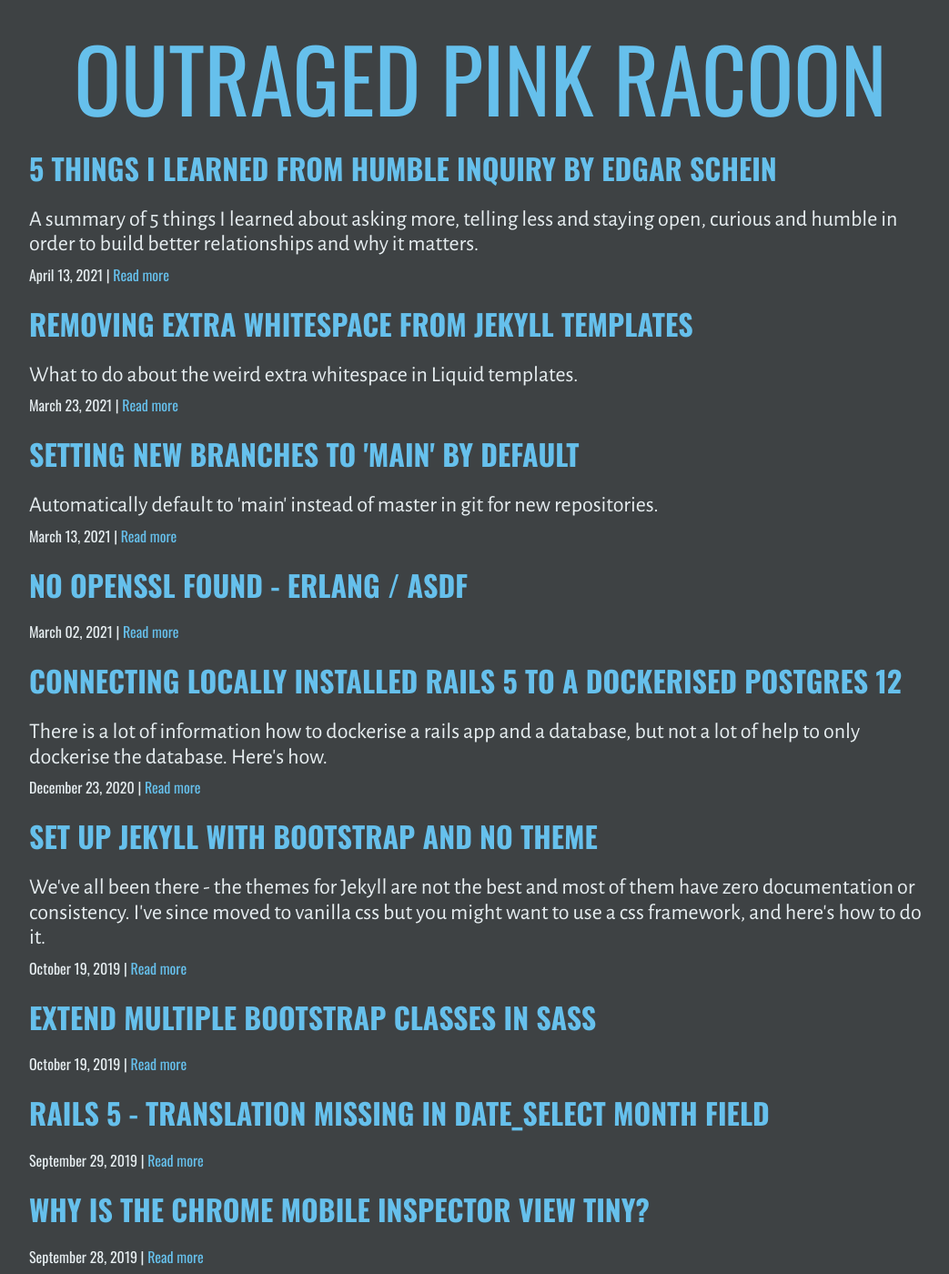
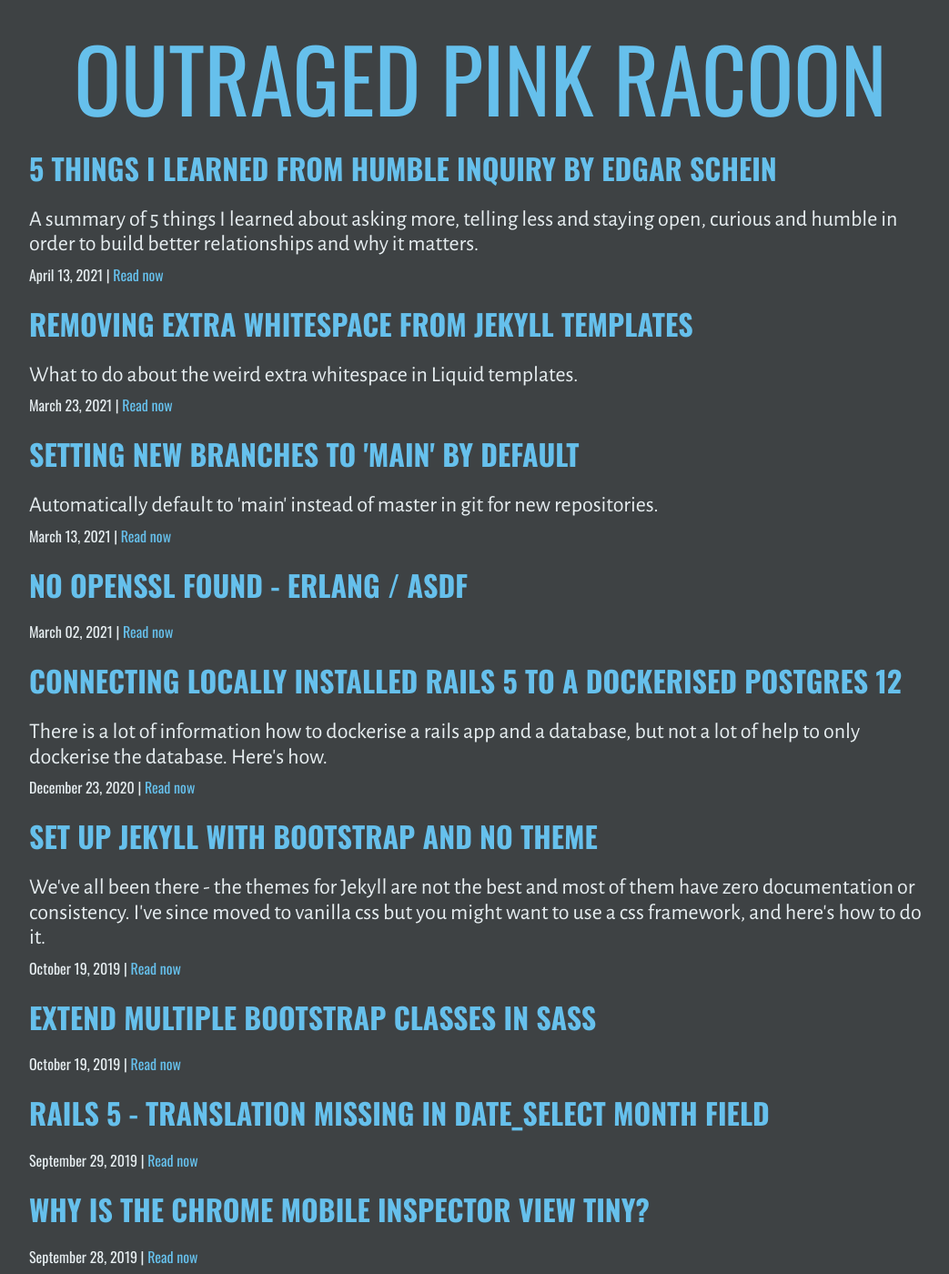
Before and after one commit to outragedpinkracoon/outragedpinkracoon.github.io, a Jekyll site: the page built from index.html, in a window 1280 px wide and 1400 px high. Shown: the whole window at 91% size, without its empty margins (112-1155 px from the left). Built offline with Jekyll 4.4.1, drawn with Linux system fonts in a browser that asks for light colours; some of the changed text lies outside the part shown.

Commit message:
Rewords read more link

```diff
--- a/index.html
+++ b/index.html
@@ -9,7 +9,7 @@ description: A collection of blogs about leadership and programming including th
   <li>
     <h2><a href="{{ post.url }}">{{ post.title }}</a></h2>
     <p>{{ post.description }}</p>
-    <p class='date'>{{ post.date | date: '%B %d, %Y' }} | <a class='read-more' href="{{ post.url }}">Read more</a></p>
+    <p class='date'>{{ post.date | date: '%B %d, %Y' }} | <a class='read-more' href="{{ post.url }}">Read now</a></p>
   </li>
   {%- endfor -%}
 </ul>
```
